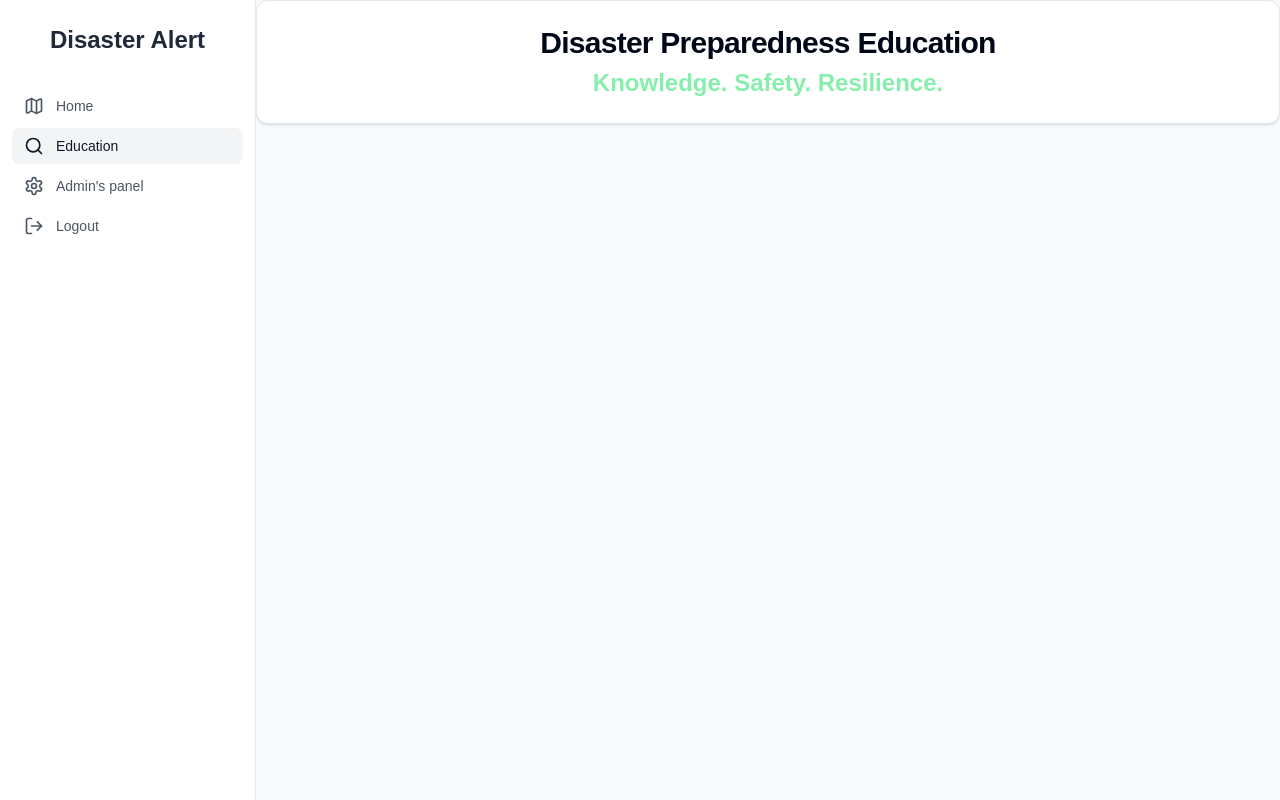
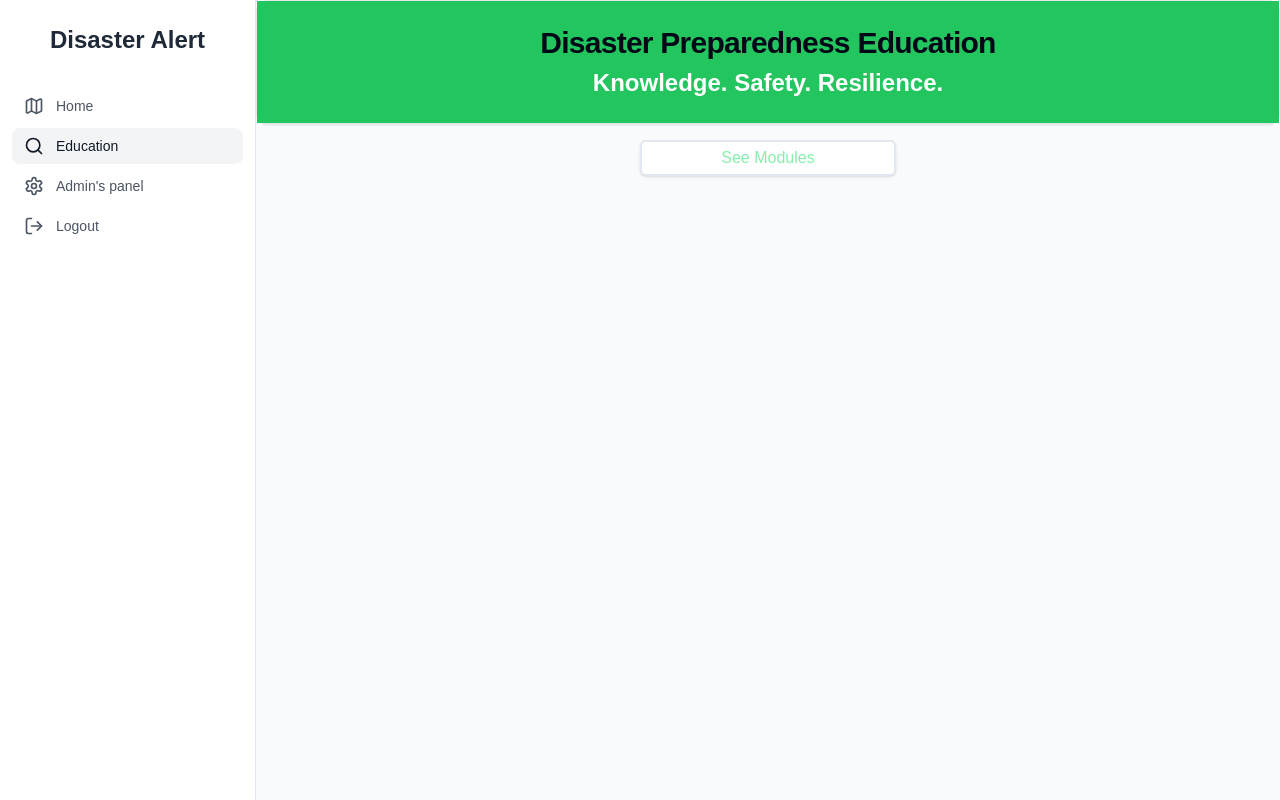
Before and after one commit to bsc-inf-04-20/disaster-alert-frontend, a Next.js app: page /education in a window 1280 px wide. Built offline with nearby package versions, Linux system fonts and the light colour scheme.

Commit message:
added a button for routing testing

```diff
--- a/src/app/education/page.tsx
+++ b/src/app/education/page.tsx
@@ -5,18 +5,28 @@ import { motion } from 'framer-motion';
 import { Card, CardHeader, CardContent, CardDescription, CardTitle } from '@/components/ui/card'
 import {Download, PlayCircleIcon, ArrowDownCircle, GraduationCap} from 'lucide-react';
 import { Button } from '@/components/ui/button';
+import { useRouter } from 'next/router'
+
+
+
 
 function Education() {
 
   return (
+    <div className="space-y-4 items-center items-col">
     <Card>
-        <CardHeader className='flex justify-center'>
+        <CardHeader className=' w-full flex justify-center bg-green-500'>
             <CardTitle className='flex text-3xl font-extrabold justify-center text-center'> Disaster Preparedness Education</CardTitle>
-            <CardDescription className='flex font-extrabold justify-center text-center text-2xl text-green-300'> Knowledge. Safety. Resilience.</CardDescription>
+            <CardDescription className='flex font-extrabold justify-center text-center text-2xl text-white'> Knowledge. Safety. Resilience.</CardDescription>
         </CardHeader>
 
     </Card>
+     <Button className= 'w-1/4  ml-96 items-center text-center text-1xl text-green-300 bg-white border-2 border-green'>
+     See Modules
+    </Button>
+    </div>
   )
+
 }
 
 export default Education
```
